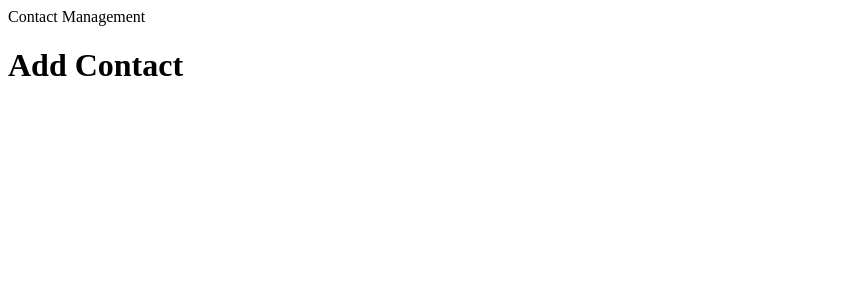
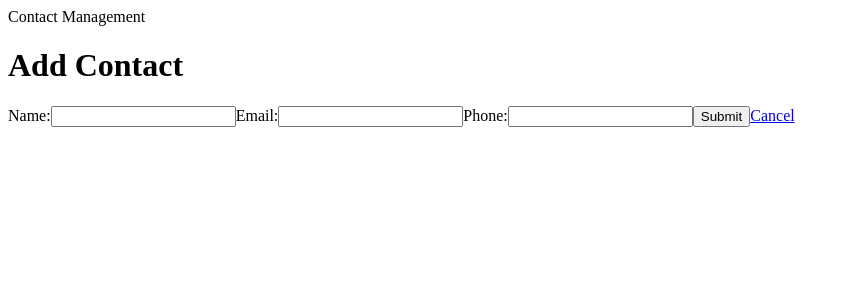
Before and after one commit to valeriaoshiro/ArcadiaHW, a React (Vite) app: page /add in a window 1280 px wide. Shown: the top 300 px of the page, without its empty margins (0-850 px from the left). Built offline with nearby package versions, Linux system fonts and the light colour scheme; no server answers.

Commit message:
Able to add contact to state

```diff
--- a/client/components/AddContact.js
+++ b/client/components/AddContact.js
@@ -1,9 +1,51 @@
-import React from "react";
+import React, { useContext, useState } from "react";
+import ContactContext from "./../context/ContactContext";
+import { useHistory, Link } from "react-router-dom";
+import { v4 as uuid } from "uuid";
 
 const AddContact = () => {
+  const [form, setForm] = useState({
+    name: "",
+    email: "",
+    phone: "",
+  });
+  const { addContact } = useContext(ContactContext);
+  const history = useHistory();
+
+  const onChange = (e) => {
+    setForm({ ...form, [e.target.name]: e.target.value });
+  };
+
+  const onSubmit = () => {
+    const newContact = {
+      id: uuid(),
+      name: form.name,
+      email: form.email,
+      phone: form.phone,
+    };
+    addContact(newContact);
+    history.push("/");
+  };
+
   return (
     <div>
       <h1>Add Contact</h1>
+      <form onSubmit={onSubmit}>
+        <label>
+          Name:
+          <input type="text" name="name" onChange={onChange} />
+        </label>
+        <label>
+          Email:
+          <input type="text" name="email" onChange={onChange} />
+        </label>
+        <label>
+          Phone:
+          <input type="text" name="phone" onChange={onChange} />
+        </label>
+        <button type="submit">Submit</button>
+        <Link to="/">Cancel</Link>
+      </form>
     </div>
   );
 };
--- a/client/context/ContactProvider.js
+++ b/client/context/ContactProvider.js
@@ -11,6 +11,10 @@ const reducer = (state, action) => {
           (contact) => contact.id !== action.payload
         ),
       };
+    case "ADD_CONTACT":
+      return {
+        contacts: [...state.contacts, action.payload],
+      };
     default:
       return state;
   }
@@ -18,14 +22,6 @@ const reducer = (state, action) => {
 
 export const ContactProvider = ({ children }) => {
   const [state, dispatch] = useReducer(reducer, {});
-
-  //Actions
-  const removeContact = (id) => {
-    dispatch({
-      type: "REMOVE_CONTACT",
-      payload: id,
-    });
-  };
 
   useEffect(() => {
     const getContacts = async () => {
@@ -36,9 +32,24 @@ export const ContactProvider = ({ children }) => {
     getContacts();
   }, []);
 
+  //Actions
+  const removeContact = (id) => {
+    dispatch({
+      type: "REMOVE_CONTACT",
+      payload: id,
+    });
+  };
+
+  const addContact = (contact) => {
+    dispatch({
+      type: "ADD_CONTACT",
+      payload: contact,
+    });
+  };
+
   return (
     <ContactContext.Provider
-      value={{ contacts: state.contacts, removeContact }}
+      value={{ contacts: state.contacts, removeContact, addContact }}
     >
       {children}
     </ContactContext.Provider>
--- a/package.json
+++ b/package.json
@@ -11,7 +11,8 @@
     "faker": "^4.1.0",
     "react": "^16.13.1",
     "react-dom": "^16.13.1",
-    "react-router-dom": "^5.2.0"
+    "react-router-dom": "^5.2.0",
+    "uuid": "^8.3.0"
   },
   "devDependencies": {
     "jest": "^24.9.0",
```
